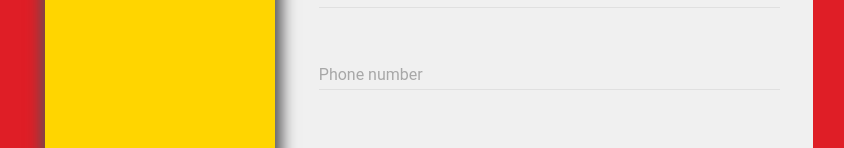
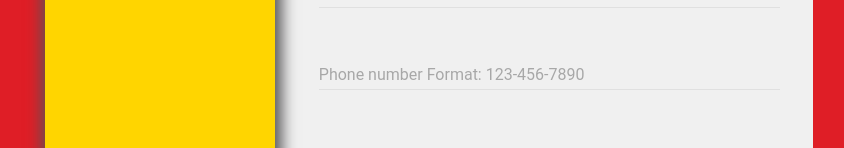
Before and after one commit to jain-kushal/contactusform, a React (Create React App) app: page / in a window 1280 px wide. Shown: the part 263-411 px from the top of the page, without its empty margins (211-1055 px from the left). Built offline with nearby package versions, Linux system fonts and the light colour scheme; some icons are missing.

Commit message:
add text field validations

```diff
--- a/src/components/form.js
+++ b/src/components/form.js
@@ -12,7 +12,7 @@ export class Form extends Component {
 		super(props);
 		this.state = {
 			name: '',
-			phone: Number,
+			phone: '',
 			email: '',
 			message: '',
 			submit: false,
@@ -33,7 +33,6 @@ export class Form extends Component {
 		this.setState({
 			loading: true
 		});
-
 		const URL = 'https://1jqwp5g673.execute-api.us-west-2.amazonaws.com/prod/handlerForContactUs';
 
 		axios
@@ -71,6 +70,7 @@ export class Form extends Component {
 				});
 			});
 	}
+
 	renderForm() {
 		return (
 			<div className="Form">
@@ -91,11 +91,12 @@ export class Form extends Component {
 								required
 								fullWidth
 								hintText="Enter your phone"
-								floatingLabelText="Phone number"
+								floatingLabelText="Phone number Format: 123-456-7890"
 								onChange={this.handleChange}
 								name="phone"
 								className="Form-TextField"
 								type="tel"
+								pattern="[0-9]{3}-[0-9]{3}-[0-9]{4}"
 							/>
 							<TextField
 								required
```
